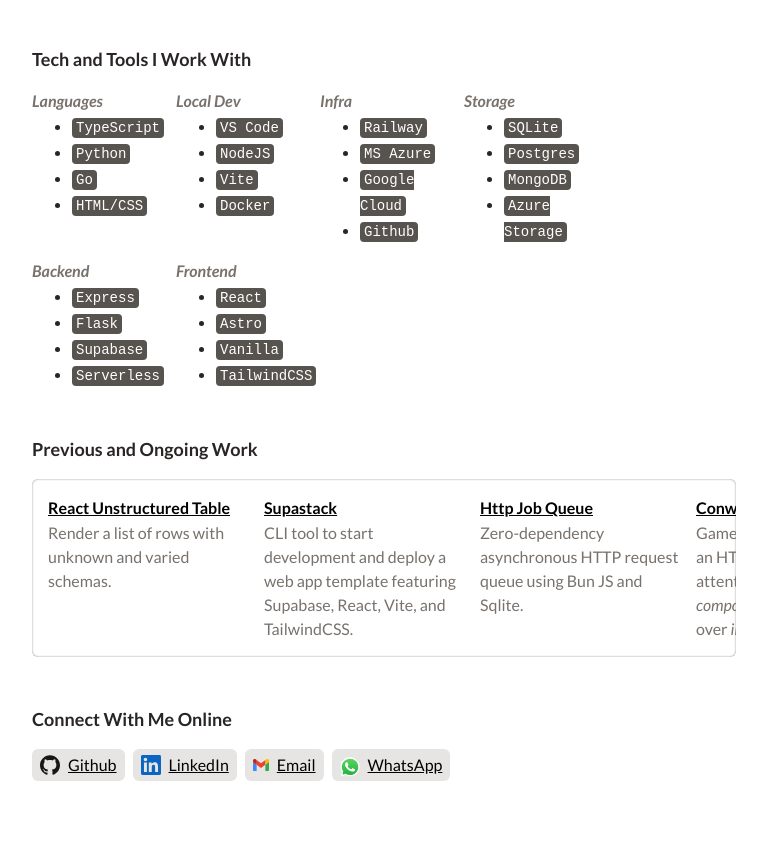
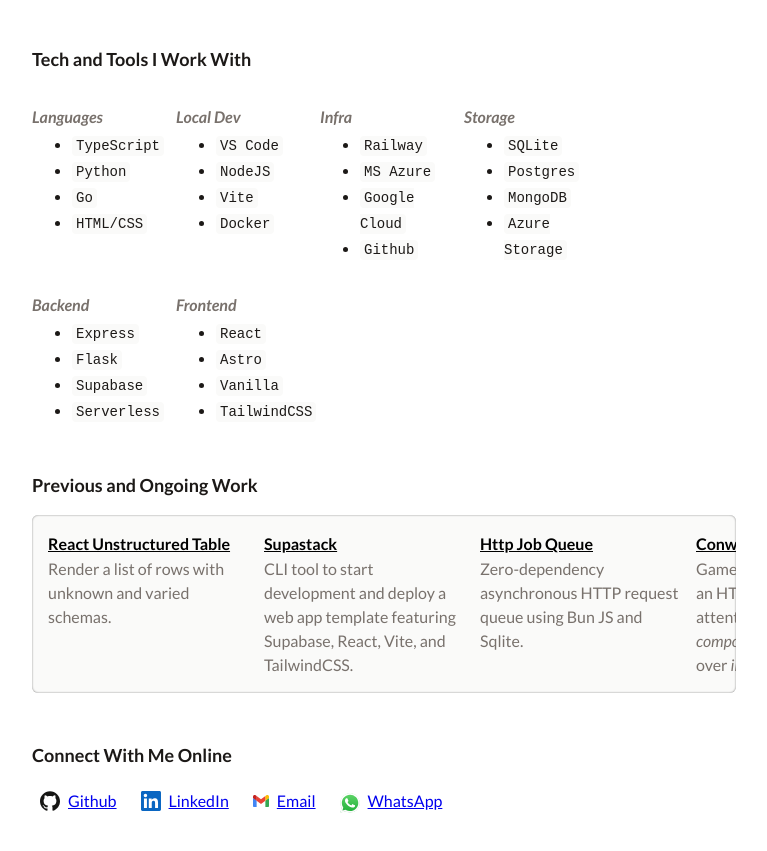
Before and after one commit to BenIsenstein/benisenstein.me, an Astro site: page / in a window 1280 px wide. Shown: the part 459-1310 px from the top of the page, without its empty margins (280-1047 px from the left). Built offline with nearby package versions, Linux system fonts and the light colour scheme; Astro itself is replaced by a stand-in of ours.

Commit message:
feat: techs ui

```diff
--- a/src/pages/index.astro
+++ b/src/pages/index.astro
@@ -9,7 +9,7 @@
     <link rel="stylesheet" href="https://fonts.googleapis.com/css2?family=Lato:ital,wght@0,100;0,300;0,400;0,700;0,900;1,100;1,300;1,400;1,700;1,900&display=swap">
   </head>
   <body>
-    <main class="w-100vw flex flex-col items-center leading-relaxed text-stone-800">
+    <main class="w-100vw flex flex-col items-center leading-relaxed text-stone-900">
       <div class="w-full max-w-2xl flex flex-col px-8 lg:px-0 py-20 gap-12">
         <h1 class="text-2xl tracking-wide m-0 font-bold">Ben Isenstein</h1>
         <section class="flex flex-col gap-6">
@@ -24,76 +24,76 @@
           <h2 class="p-0 m-0 mb-4 text-lg font-bold">Tech and Tools I Work With</h2>
           <div class="w-full max-w-2xl flex flex-wrap gap-y-4">
             <div class="w-144px">
-              <h3 class="p-0 m-0 text-base italic font-bold text-stone-500">
+              <h3 class="p-0 mb-2px text-base italic font-bold text-stone-500">
                 Languages
               </h3>
               <ul class="m-0">
-                <li><code class="px-1 py-2px rounded-4px text-sm text-white bg-stone-600">TypeScript</code></li>
-                <li><code class="px-1 py-2px rounded-4px text-sm text-white bg-stone-600">Python</code></li>
-                <li><code class="px-1 py-2px rounded-4px text-sm text-white bg-stone-600">Go</code></li>
-                <li><code class="px-1 py-2px rounded-4px text-sm text-white bg-stone-600">HTML/CSS</code></li>
+                <li><code class="px-1 py-2px border-1 rounded-4px text-sm bg-stone-50">TypeScript</code></li>
+                <li><code class="px-1 py-2px border-1 rounded-4px text-sm bg-stone-50">Python</code></li>
+                <li><code class="px-1 py-2px border-1 rounded-4px text-sm bg-stone-50">Go</code></li>
+                <li><code class="px-1 py-2px border-1 rounded-4px text-sm bg-stone-50">HTML/CSS</code></li>
               </ul>
             </div>
             <div class="w-144px">
-              <h3 class="p-0 m-0 text-base italic font-bold text-stone-500">
+              <h3 class="p-0 mb-2px text-base italic font-bold text-stone-500">
                 Local Dev
               </h3>
               <ul class="m-0">
-                <li><code class="px-1 py-2px rounded-4px text-sm text-white bg-stone-600">VS Code</code></li>
-                <li><code class="px-1 py-2px rounded-4px text-sm text-white bg-stone-600">NodeJS</code></li>
-                <li><code class="px-1 py-2px rounded-4px text-sm text-white bg-stone-600">Vite</code></li>
-                <li><code class="px-1 py-2px rounded-4px text-sm text-white bg-stone-600">Docker</code></li>
+                <li><code class="px-1 py-2px border-1 rounded-4px text-sm bg-stone-50">VS Code</code></li>
+                <li><code class="px-1 py-2px border-1 rounded-4px text-sm bg-stone-50">NodeJS</code></li>
+                <li><code class="px-1 py-2px border-1 rounded-4px text-sm bg-stone-50">Vite</code></li>
+                <li><code class="px-1 py-2px border-1 rounded-4px text-sm bg-stone-50">Docker</code></li>
               </ul>
             </div>
             <div class="w-144px">
-              <h3 class="p-0 m-0 text-base italic font-bold text-stone-500">
+              <h3 class="p-0 mb-2px text-base italic font-bold text-stone-500">
                 Infra
               </h3>
               <ul class="m-0">
-                <li><code class="px-1 py-2px rounded-4px text-sm text-white bg-stone-600">Railway</code></li>
-                <li><code class="px-1 py-2px rounded-4px text-sm text-white bg-stone-600">MS Azure</code></li>
-                <li><code class="px-1 py-2px rounded-4px text-sm text-white bg-stone-600">Google Cloud</code></li>
-                <li><code class="px-1 py-2px rounded-4px text-sm text-white bg-stone-600">Github</code></li>
+                <li><code class="px-1 py-2px border-1 rounded-4px text-sm bg-stone-50">Railway</code></li>
+                <li><code class="px-1 py-2px border-1 rounded-4px text-sm bg-stone-50">MS Azure</code></li>
+                <li><code class="px-1 py-2px border-1 rounded-4px text-sm bg-stone-50">Google Cloud</code></li>
+                <li><code class="px-1 py-2px border-1 rounded-4px text-sm bg-stone-50">Github</code></li>
               </ul>
             </div>
             <div class="w-144px">
-              <h3 class="p-0 m-0 text-base italic font-bold text-stone-500">
+              <h3 class="p-0 mb-2px text-base italic font-bold text-stone-500">
                 Storage
               </h3>
               <ul class="m-0">
-                <li><code class="px-1 py-2px rounded-4px text-sm text-white bg-stone-600">SQLite</code></li>
-                <li><code class="px-1 py-2px rounded-4px text-sm text-white bg-stone-600">Postgres</code></li>
-                <li><code class="px-1 py-2px rounded-4px text-sm text-white bg-stone-600">MongoDB</code></li>
-                <li><code class="px-1 py-2px rounded-4px text-sm text-white bg-stone-600">Azure Storage</code></li>
+                <li><code class="px-1 py-2px border-1 rounded-4px text-sm bg-stone-50">SQLite</code></li>
+                <li><code class="px-1 py-2px border-1 rounded-4px text-sm bg-stone-50">Postgres</code></li>
+                <li><code class="px-1 py-2px border-1 rounded-4px text-sm bg-stone-50">MongoDB</code></li>
+                <li><code class="px-1 py-2px border-1 rounded-4px text-sm bg-stone-50">Azure Storage</code></li>
               </ul>
             </div>
             <div class="w-144px">
-              <h3 class="p-0 m-0 text-base italic font-bold text-stone-500">
+              <h3 class="p-0 mb-2px text-base italic font-bold text-stone-500">
                 Backend
               </h3>
               <ul class="m-0">
-                <li><code class="px-1 py-2px rounded-4px text-sm text-white bg-stone-600">Express</code></li>
-                <li><code class="px-1 py-2px rounded-4px text-sm text-white bg-stone-600">Flask</code></li>
-                <li><code class="px-1 py-2px rounded-4px text-sm text-white bg-stone-600">Supabase</code></li>
-                <li><code class="px-1 py-2px rounded-4px text-sm text-white bg-stone-600">Serverless</code></li>
+                <li><code class="px-1 py-2px border-1 rounded-4px text-sm bg-stone-50">Express</code></li>
+                <li><code class="px-1 py-2px border-1 rounded-4px text-sm bg-stone-50">Flask</code></li>
+                <li><code class="px-1 py-2px border-1 rounded-4px text-sm bg-stone-50">Supabase</code></li>
+                <li><code class="px-1 py-2px border-1 rounded-4px text-sm bg-stone-50">Serverless</code></li>
               </ul>
             </div>
             <div class="w-144px">
-              <h3 class="p-0 m-0 text-base italic font-bold text-stone-500">
+              <h3 class="p-0 mb-2px text-base italic font-bold text-stone-500">
                 Frontend
               </h3>
               <ul class="m-0">
-                <li><code class="px-1 py-2px rounded-4px text-sm text-white bg-stone-600">React</code></li>
-                <li><code class="px-1 py-2px rounded-4px text-sm text-white bg-stone-600">Astro</code></li>
-                <li><code class="px-1 py-2px rounded-4px text-sm text-white bg-stone-600">Vanilla</code></li>
-                <li><code class="px-1 py-2px rounded-4px text-sm text-white bg-stone-600">TailwindCSS</code></li>
+                <li><code class="px-1 py-2px border-1 rounded-4px text-sm bg-stone-50">React</code></li>
+                <li><code class="px-1 py-2px border-1 rounded-4px text-sm bg-stone-50">Astro</code></li>
+                <li><code class="px-1 py-2px border-1 rounded-4px text-sm bg-stone-50">Vanilla</code></li>
+                <li><code class="px-1 py-2px border-1 rounded-4px text-sm bg-stone-50">TailwindCSS</code></li>
               </ul>
             </div>
           </div>
         </section>
         <section>
           <h2 class="p-0 m-0 mb-4 text-lg font-bold">Previous and Ongoing Work</h2>
-          <div class="w-full max-w-2xl p-4 overflow-scroll flex gap-4 rounded-md bg-white shadow-inner-even">
+          <div class="w-full max-w-2xl p-4 overflow-scroll flex gap-4 rounded-md bg-stone-50 shadow-inner-even">
             <div>
               <a class="font-bold text-black text-base" href="https://react-unstructured-table-production.up.railway.app/" target="_blank">
                 React Unstructured Table
@@ -148,23 +148,23 @@
           <h2 class="p-0 m-0 mb-4 text-lg font-bold">Connect With Me Online</h2>
           <div class="flex flex-wrap gap-2">
             <div class="flex gap-2">
-              <div class="py-1 px-2 flex items-center gap-2 bg-stone-200 rounded-md">
+              <div class="py-1 px-2 flex items-center gap-2 rounded-md">
                 <span class="text-xl i-logos:github-icon"></span>
-                <a class="p-0 m-0 text-black text-base border-b-1 border-b-black/20 hover:border-b-black transition duration-300" href="https://github.com/BenIsenstein" target="_blank">Github</a>
+                <a class="p-0 m-0 text-base border-b-1 border-b-black/20 hover:border-b-black transition duration-300" href="https://github.com/BenIsenstein" target="_blank">Github</a>
               </div>
-              <div class="py-1 px-2 flex items-center gap-2 bg-stone-200 rounded-md">
+              <div class="py-1 px-2 flex items-center gap-2 rounded-md">
                 <span class="text-xl i-logos:linkedin-icon"></span>
-                <a class="p-0 m-0 text-black text-base border-b-1 border-b-black/20 hover:border-b-black transition duration-300" href="https://www.linkedin.com/in/benisenstein/" target="_blank">LinkedIn</a>
+                <a class="p-0 m-0 text-base border-b-1 border-b-black/20 hover:border-b-black transition duration-300" href="https://www.linkedin.com/in/benisenstein/" target="_blank">LinkedIn</a>
               </div>
             </div>
             <div class="flex gap-2">
-              <div class="py-1 px-2 flex items-center gap-2 bg-stone-200 rounded-md">
+              <div class="py-1 px-2 flex items-center gap-2 rounded-md">
                 <span class="text-l i-logos:google-gmail"></span>
-                <a class="p-0 m-0 text-black text-base border-b-1 border-b-black/20 hover:border-b-black transition duration-300" href="mailto:ben.isenstein@gmail.com" target="_blank">Email</a>
+                <a class="p-0 m-0 text-base border-b-1 border-b-black/20 hover:border-b-black transition duration-300" href="mailto:ben.isenstein@gmail.com" target="_blank">Email</a>
               </div>
-              <div class="py-1 px-2 flex items-end gap-2 bg-stone-200 rounded-md">
+              <div class="py-1 px-2 flex items-end gap-2 rounded-md">
                 <span class="text-xl i-logos:whatsapp-icon"></span>
-                <a class="p-0 m-0 text-black text-base border-b-1 border-b-black/20 hover:border-b-black transition duration-300" href="https://wa.me/14034774176" target="_blank">WhatsApp</a>
+                <a class="p-0 m-0 text-base border-b-1 border-b-black/20 hover:border-b-black transition duration-300" href="https://wa.me/14034774176" target="_blank">WhatsApp</a>
               </div>
             </div>
           </div>
```
